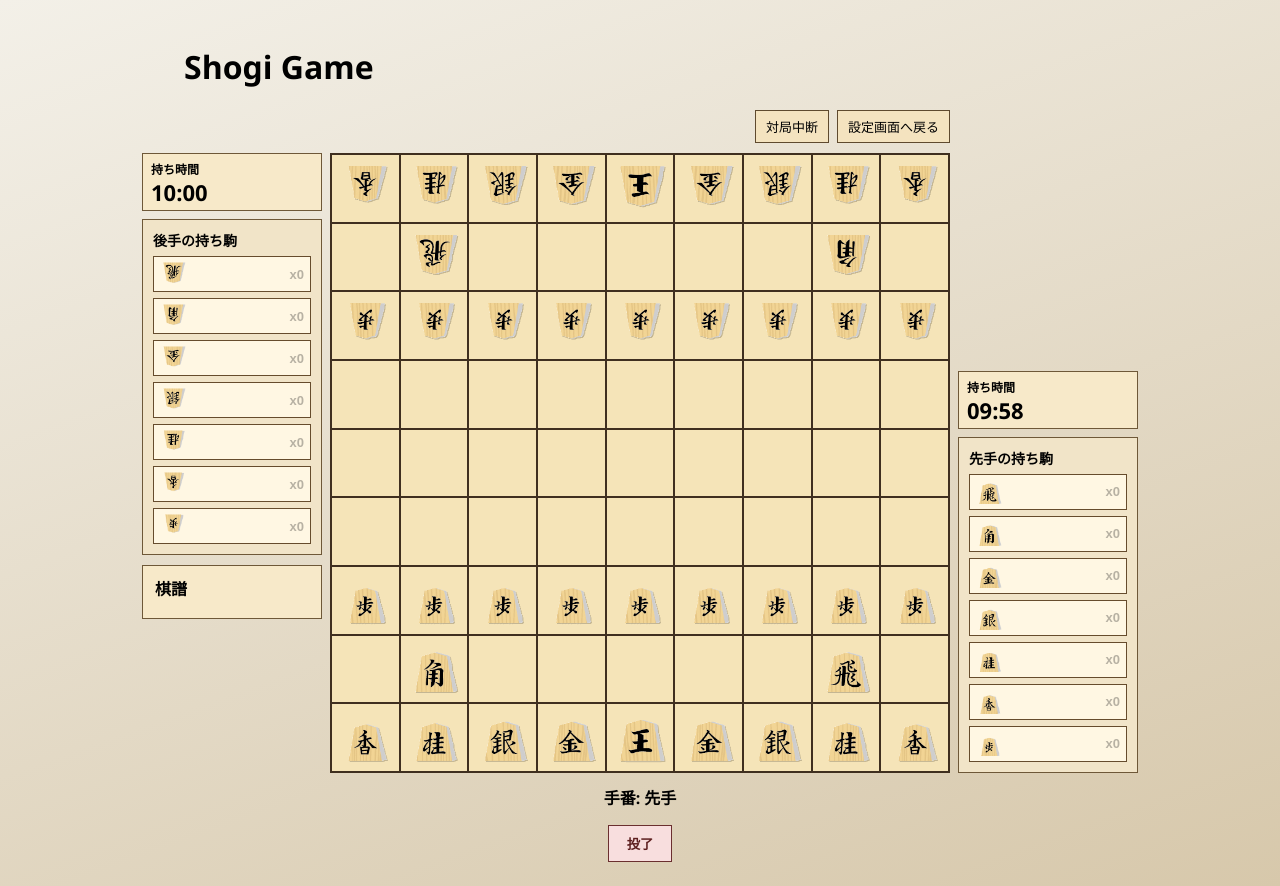
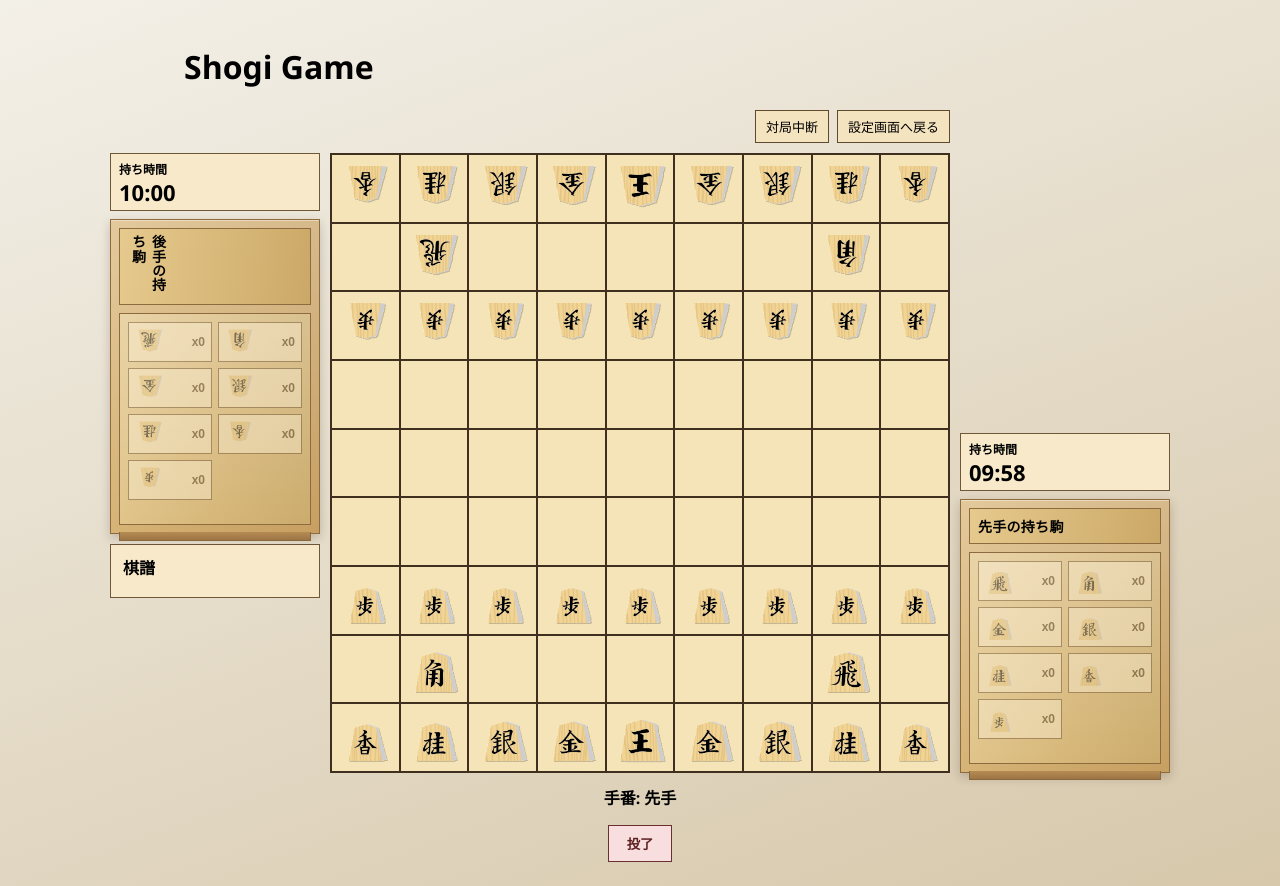
Before and after one commit to drumsuko1113/codex_test_creategame, a React (Vite) app in the folder app/: page / in a window 1280 px wide. Both pictures are taken after a click on the button "対局開始". Built offline with nearby package versions, Linux system fonts and the light colour scheme.

Commit message:
駒台参考画像に合わせて持ち駒の駒台UIを木製風に調整

```diff
--- a/app/src/styles/globals.css
+++ b/app/src/styles/globals.css
@@ -205,25 +205,57 @@ body {
 
 .hand-anchor {
   position: absolute;
-  width: 180px;
+  width: 210px;
 }
 
 .hand-anchor-white {
-  left: -188px;
+  left: -220px;
   top: 0;
 }
 
 .hand-anchor-black {
-  right: -188px;
+  right: -220px;
   bottom: 0;
 }
 
 .hand-panel {
-  display: grid;
-  gap: 6px;
-  padding: 10px;
-  border: 1px solid #6e5838;
-  background: #f1e4c8;
+  position: relative;
+  border: 1px solid #8d6b3f;
+  background:
+    linear-gradient(180deg, rgba(255, 255, 255, 0.26), rgba(255, 255, 255, 0)),
+    linear-gradient(95deg, #d9b679, #cfab6d 45%, #c79f61);
+  box-shadow:
+    inset 0 1px 0 rgba(255, 255, 255, 0.4),
+    0 4px 10px rgba(49, 29, 13, 0.22);
+  padding: 8px;
+}
+
+.hand-panel::after {
+  content: "";
+  position: absolute;
+  left: 8px;
+  right: 8px;
+  bottom: -8px;
+  height: 8px;
+  background: linear-gradient(180deg, #b68b53, #9c7545);
+  border: 1px solid #8a673d;
+  border-top: none;
+}
+
+.hand-stand-top {
+  border: 1px solid #8d6b3f;
+  background: linear-gradient(96deg, #e6c98d, #d7b778 58%, #cba867);
+  padding: 6px 8px;
+  margin-bottom: 8px;
+}
+
+.hand-stand-surface {
+  border: 1px solid #8d6b3f;
+  background:
+    linear-gradient(180deg, rgba(255, 255, 255, 0.22), rgba(255, 255, 255, 0)),
+    linear-gradient(98deg, #e3c88f, #d6b678 60%, #cbac6d);
+  padding: 8px;
+  min-height: 212px;
 }
 
 .clock-panel {
@@ -250,42 +282,66 @@ body {
 .hand-title {
   font-weight: 700;
   font-size: 14px;
+  letter-spacing: 0.02em;
 }
 
 .hand-pieces {
   display: grid;
-  grid-template-columns: 1fr;
+  grid-template-columns: repeat(2, minmax(0, 1fr));
   gap: 6px;
 }
 
 .hand-piece {
   border: 1px solid #664c2d;
-  background: #fff7e3;
-  padding: 4px 6px;
+  background: rgba(255, 246, 224, 0.86);
+  padding: 5px 6px;
   cursor: pointer;
   display: flex;
   align-items: center;
   justify-content: space-between;
   gap: 4px;
+  transition: transform 120ms ease, box-shadow 120ms ease;
+}
+
+.hand-piece:hover:enabled {
+  transform: translateY(-1px);
+  box-shadow: 0 2px 5px rgba(59, 33, 13, 0.22);
+}
+
+.hand-piece:disabled {
+  opacity: 0.45;
+  cursor: default;
 }
 
 .hand-piece.is-selected {
-  outline: 2px solid #2878ff;
+  outline: 2px solid #2f6dc1;
+  background: #fff4d7;
 }
 
 .hand-piece-icon {
-  width: 26px;
-  height: 26px;
-  flex: 0 0 26px;
+  width: 28px;
+  height: 28px;
+  flex: 0 0 28px;
   background-repeat: no-repeat;
 }
 
 .hand-piece-count {
-  font-size: 13px;
+  font-size: 12px;
   line-height: 1;
-  min-width: 24px;
+  min-width: 26px;
   text-align: right;
   font-weight: 700;
+  color: #3e2d18;
+}
+
+.hand-panel-white .hand-title {
+  writing-mode: vertical-rl;
+  text-orientation: mixed;
+  height: 58px;
+}
+
+.hand-panel-black .hand-title {
+  writing-mode: horizontal-tb;
 }
 
 .promotion-dialog-backdrop {
@@ -398,4 +454,13 @@ body {
   .hand-pieces {
     grid-template-columns: repeat(2, minmax(0, 1fr));
   }
+
+  .hand-panel::after {
+    display: none;
+  }
+
+  .hand-panel-white .hand-title {
+    writing-mode: horizontal-tb;
+    height: auto;
+  }
 }
--- a/app/src/ui/Hand.tsx
+++ b/app/src/ui/Hand.tsx
@@ -49,8 +49,11 @@ function handPieceSpriteStyle(color: Color, kind: PieceKind): CSSProperties {
 
 export function Hand({ hands, color, active, selectedDrop, onSelectDrop }: HandProps) {
   return (
-    <aside className="hand-panel" aria-label={`${PLAYER_LABEL[color]}の持ち駒`}>
+    <aside className={`hand-panel hand-panel-${color}`} aria-label={`${PLAYER_LABEL[color]}の持ち駒`}>
+      <div className="hand-stand-top">
         <span className="hand-title">{PLAYER_LABEL[color]}の持ち駒</span>
+      </div>
+      <div className="hand-stand-surface">
         <div className="hand-pieces">
           {HAND_ORDER.map((kind) => {
             const count = hands[color][kind] ?? 0;
@@ -71,6 +74,7 @@ export function Hand({ hands, color, active, selectedDrop, onSelectDrop }: HandP
             );
           })}
         </div>
+      </div>
     </aside>
   );
 }
```
Lines whose indentation alone changed are shown as unchanged.
